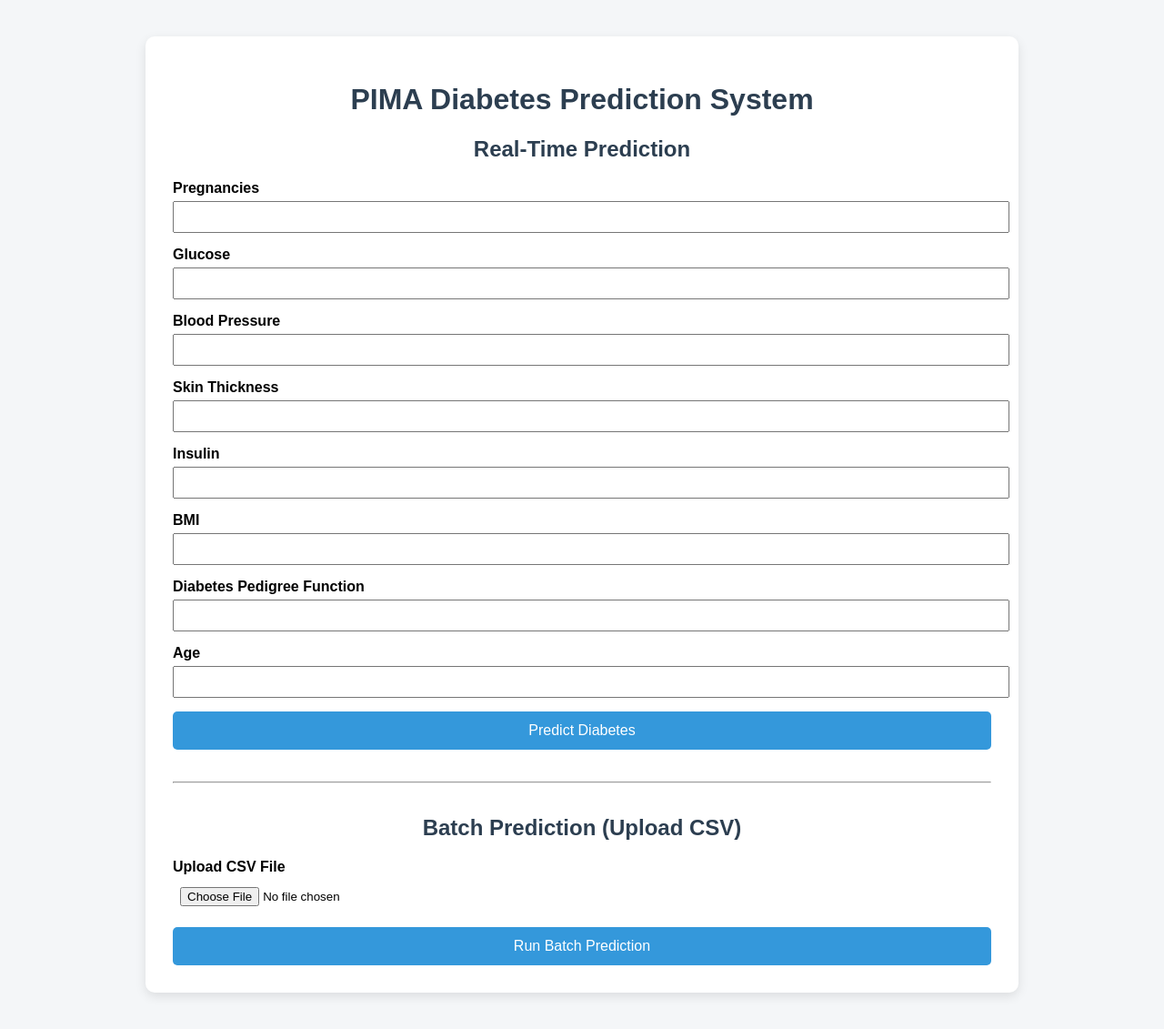
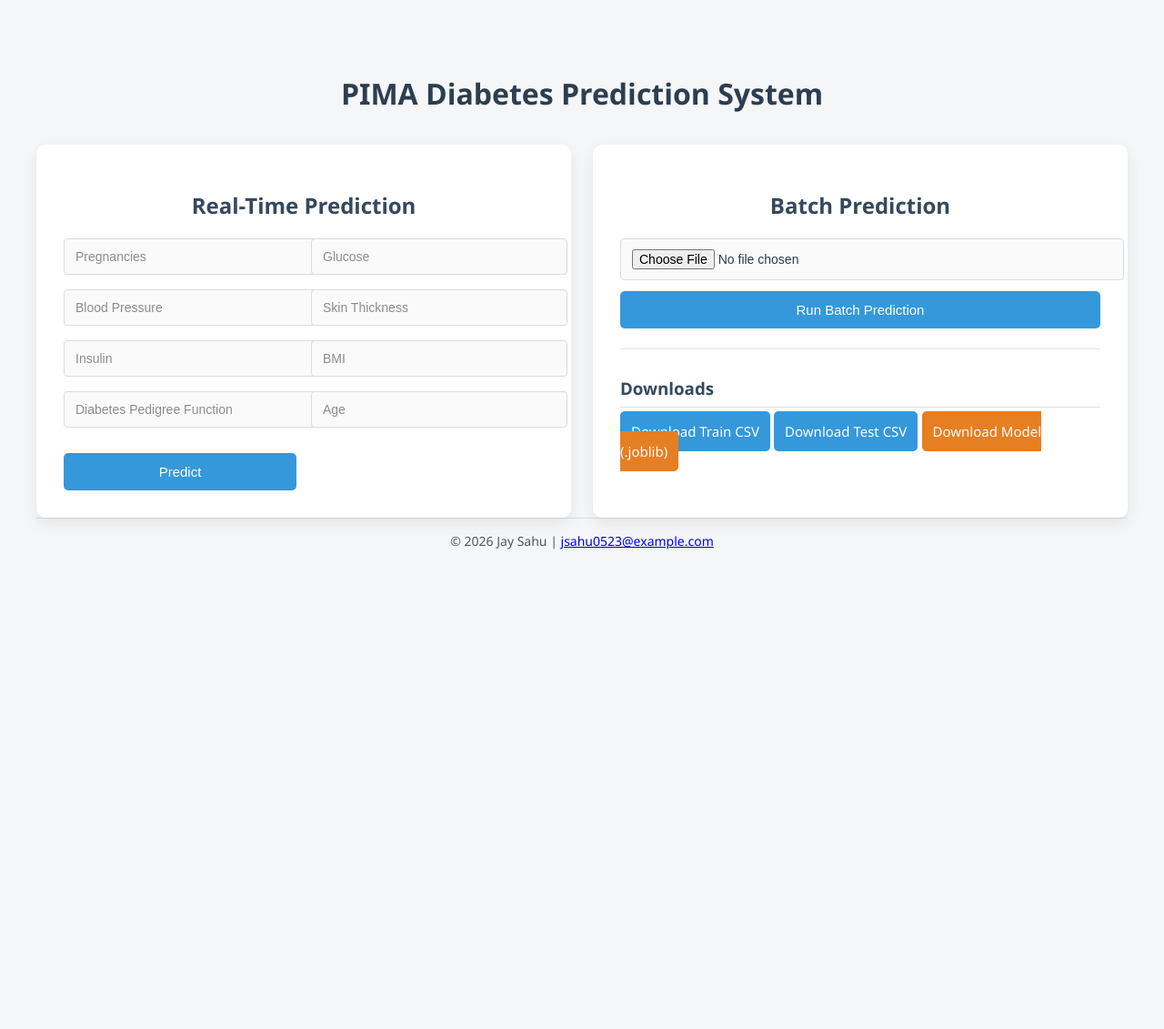
Before and after one commit to sahu5jay/Diabetes-Prediction, a Flask app: page /predict in a window 1280 px wide. Shown: the whole page at 91% size. After the commit the page ends 604 px from the top, so only its background shows below. Run offline with Flask 3, Linux system fonts and the light colour scheme.

Commit message:
Implimeteed the functionality of downloading files and model

```diff
--- a/application.py
+++ b/application.py
@@ -97,8 +97,17 @@ def download_predictions():
     file_path = "artifacts/batch_predictions.csv"
     return send_file(file_path, as_attachment=True)
 
+@app.route('/download/train')
+def download_train():
+    return send_file('artifacts/train.csv', as_attachment=True)
 
+@app.route('/download/test')
+def download_test():
+    return send_file('artifacts/test.csv', as_attachment=True)
 
+@app.route('/download/model')
+def download_model():
+    return send_file('artifacts/model.joblib', as_attachment=True)
 
 if __name__=="__main__":
     app.run(host='0.0.0.0',debug=True)
--- /dev/null
+++ b/static/style.css
@@ -0,0 +1,185 @@
+/* ===================== GLOBAL ===================== */
+body {
+    font-family: "Segoe UI", Tahoma, Arial, sans-serif;
+    background: #f4f6f8;
+    margin: 0;
+    padding: 0;
+    color: #2c3e50;
+}
+
+.container {
+    max-width: 1200px;
+    margin: 40px auto;
+    padding: 20px;
+}
+
+h1 {
+    text-align: center;
+    margin-bottom: 35px;
+    color: #2c3e50;
+}
+
+/* ===================== LAYOUT ===================== */
+.split-container {
+    display: flex;
+    gap: 24px;
+    flex-wrap: wrap;
+}
+
+.card {
+    flex: 1;
+    background: #ffffff;
+    padding: 30px;
+    border-radius: 10px;
+    box-shadow: 0 6px 16px rgba(0,0,0,0.08);
+}
+
+h2 {
+    text-align: center;
+    margin-bottom: 20px;
+    color: #34495e;
+}
+
+h3 {
+    margin-top: 30px;
+    margin-bottom: 15px;
+    padding-bottom: 8px;
+    border-bottom: 1px solid #e0e0e0;
+    color: #34495e;
+}
+
+/* ===================== FORM GRID ===================== */
+.grid-form {
+    display: grid;
+    grid-template-columns: repeat(2, 1fr);
+    gap: 16px;
+}
+
+/* ===================== INPUTS ===================== */
+input[type="text"],
+input[type="file"] {
+    width: 100%;
+    padding: 11px 12px;
+    font-size: 14px;
+    border: 1px solid #dcdcdc;
+    border-radius: 4px;
+    background-color: #fafafa;
+    transition: all 0.2s ease-in-out;
+}
+
+input::placeholder {
+    color: #8c8c8c;
+}
+
+input[type="text"]:focus,
+input[type="file"]:focus {
+    outline: none;
+    border-color: #3498db;
+    background-color: #ffffff;
+}
+
+/* ===================== DIVIDERS ===================== */
+.form-divider {
+    grid-column: span 2;
+    height: 1px;
+    background: #e6e6e6;
+    margin: 12px 0 6px;
+}
+
+hr {
+    margin: 22px 0;
+    border: none;
+    border-top: 1px solid #e0e0e0;
+}
+
+/* ===================== BUTTONS ===================== */
+button,
+.btn {
+    width: 100%;
+    padding: 12px;
+    font-size: 15px;
+    border-radius: 5px;
+    border: none;
+    cursor: pointer;
+    text-align: center;
+    text-decoration: none;
+    transition: background 0.2s ease-in-out;
+    margin-top: 12px;
+}
+
+/* Primary */
+.primary-btn {
+    background: #2c3e50;
+    color: #ffffff;
+    letter-spacing: 0.4px;
+}
+
+.primary-btn:hover {
+    background: #1a252f;
+}
+
+/* Default */
+button,
+.btn {
+    background: #3498db;
+    color: #ffffff;
+}
+
+button:hover,
+.btn:hover {
+    background: #2980b9;
+}
+
+/* Success */
+.btn.success {
+    background: #2ecc71;
+}
+
+.btn.success:hover {
+    background: #27ae60;
+}
+
+/* Warning */
+.btn.warning {
+    background: #e67e22;
+}
+
+.btn.warning:hover {
+    background: #d35400;
+}
+
+/* ===================== RESULT ===================== */
+.result {
+    margin-top: 18px;
+    padding: 10px;
+    text-align: center;
+    font-weight: 600;
+    color: #27ae60;
+    background: #f0fff5;
+    border-radius: 5px;
+    border: 1px solid #d4f3df;
+}
+
+/* ===================== RESPONSIVE ===================== */
+@media (max-width: 900px) {
+    .split-container {
+        flex-direction: column;
+    }
+
+    .grid-form {
+        grid-template-columns: 1fr;
+    }
+
+    .form-divider {
+        grid-column: span 1;
+    }
+}
+
+.card-footer {
+    margin-top: auto;   /* pushes footer to bottom */
+    padding-top: 15px;
+    border-top: 1px solid #ddd;
+    text-align: center;
+    font-size: 14px;
+    color: #555;
+}
--- a/templates/index.html
+++ b/templates/index.html
@@ -5,152 +5,48 @@
     <title>PIMA Diabetes Prediction</title>
     <meta name="viewport" content="width=device-width, initial-scale=1.0">
 
-    <style>
-        body {
-            font-family: Arial, sans-serif;
-            background: #f4f6f8;
-            margin: 0;
-            padding: 0;
-        }
-
-        .container {
-            max-width: 900px;
-            margin: 40px auto;
-            background: #ffffff;
-            padding: 30px;
-            border-radius: 10px;
-            box-shadow: 0px 4px 12px rgba(0,0,0,0.1);
-        }
-
-        h1, h2 {
-            text-align: center;
-            color: #2c3e50;
-        }
-
-        hr {
-            margin: 35px 0;
-        }
-
-        .form-group {
-            margin-bottom: 15px;
-        }
-
-        label {
-            font-weight: bold;
-        }
-
-        input[type="text"],
-        input[type="file"] {
-            width: 100%;
-            padding: 8px;
-            margin-top: 5px;
-        }
-
-        button {
-            width: 100%;
-            padding: 12px;
-            background: #3498db;
-            border: none;
-            color: #fff;
-            font-size: 16px;
-            border-radius: 5px;
-            cursor: pointer;
-        }
-
-        button:hover {
-            background: #2980b9;
-        }
-
-        .result {
-            margin-top: 20px;
-            text-align: center;
-            font-size: 18px;
-            font-weight: bold;
-            color: #27ae60;
-        }
-
-        .download-btn {
-            margin-top: 15px;
-            background: #2ecc71;
-        }
-
-        .download-btn:hover {
-            background: #27ae60;
-        }
-    </style>
+    <link rel="stylesheet" href="{{ url_for('static', filename='style.css') }}">
 </head>
 
 <body>
 
 <div class="container">
-
     <h1>PIMA Diabetes Prediction System</h1>
 
-    <!-- ================= REAL TIME PREDICTION ================= -->
+    <div class="split-container">
+
+        <!-- REAL TIME PREDICTION -->
+        <div class="card">
             <h2>Real-Time Prediction</h2>
 
-    <form action="{{ url_for('predict_datapoint')}}" method="post">
-        <div class="form-group">
-            <label>Pregnancies</label>
-            <input type="text" name="pregnancies" required>
-        </div>
+            <form action="{{ url_for('predict_datapoint') }}" method="post" class="grid-form">
 
-        <div class="form-group">
-            <label>Glucose</label>
-            <input type="text" name="glucose" required>
-        </div>
+                <input type="text" name="pregnancies" placeholder="Pregnancies" required>
+                <input type="text" name="glucose" placeholder="Glucose" required>
 
-        <div class="form-group">
-            <label>Blood Pressure</label>
-            <input type="text" name="blood_pressure" required>
-        </div>
+                <input type="text" name="blood_pressure" placeholder="Blood Pressure" required>
+                <input type="text" name="skin_thickness" placeholder="Skin Thickness" required>
 
-        <div class="form-group">
-            <label>Skin Thickness</label>
-            <input type="text" name="skin_thickness" required>
-        </div>
+                <input type="text" name="insulin" placeholder="Insulin" required>
+                <input type="text" name="bmi" placeholder="BMI" required>
 
-        <div class="form-group">
-            <label>Insulin</label>
-            <input type="text" name="insulin" required>
-        </div>
+                <input type="text" name="diabetes_pedigree_function" placeholder="Diabetes Pedigree Function" required>
+                <input type="text" name="age" placeholder="Age" required>
 
-        <div class="form-group">
-            <label>BMI</label>
-            <input type="text" step="0.1" name="bmi" required>
-        </div>
-
-        <div class="form-group">
-            <label>Diabetes Pedigree Function</label>
-            <input type="text" step="0.01" name="diabetes_pedigree_function" required>
-        </div>
-
-        <div class="form-group">
-            <label>Age</label>
-            <input type="text" name="age" required>
-        </div>
-
-        <button type="submit">Predict Diabetes</button>
+                <button type="submit" class="full-width">Predict</button>
             </form>
 
             {% if final_result %}
-    <div class="result">
-        Prediction Result: {{ final_result }}
+                <div class="result">{{ final_result }}</div>
+            {% endif %}
         </div>
-    {% endif %}
 
-
-    <hr>
-
-    <!-- ================= BATCH PREDICTION ================= -->
-    <h2>Batch Prediction (Upload CSV)</h2>
+        <!-- BATCH PREDICTION -->
+        <div class="card">
+            <h2>Batch Prediction</h2>
 
             <form action="/batch_predict" method="post" enctype="multipart/form-data">
-        <div class="form-group">
-            <label>Upload CSV File</label>
                 <input type="file" name="file" accept=".csv" required>
-        </div>
-
                 <button type="submit">Run Batch Prediction</button>
             </form>
 
@@ -159,15 +55,24 @@
             {% endif %}
 
             {% if download_ready %}
-        <form action="/download_predictions" method="get">
-            <button class="download-btn" type="submit">
-                Download CSV with Predictions
-            </button>
-        </form>
+                <a href="/download_predictions" class="btn success">
+                    Download Predictions CSV
+                </a>
             {% endif %}
 
+            <hr>
 
+            <h3>Downloads</h3>
+            <a href="/download/train" class="btn">Download Train CSV</a>
+            <a href="/download/test" class="btn">Download Test CSV</a>
+            <a href="/download/model" class="btn warning">Download Model (.joblib)</a>
+        </div>
 
+    </div>
+    <div class="card-footer">
+        © 2026 Jay Sahu |
+        <a href="mailto:jsahu0523@example.com">jsahu0523@example.com</a>
+    </div>
 </div>
 
 </body>
```
Lines whose indentation alone changed are shown as unchanged.
